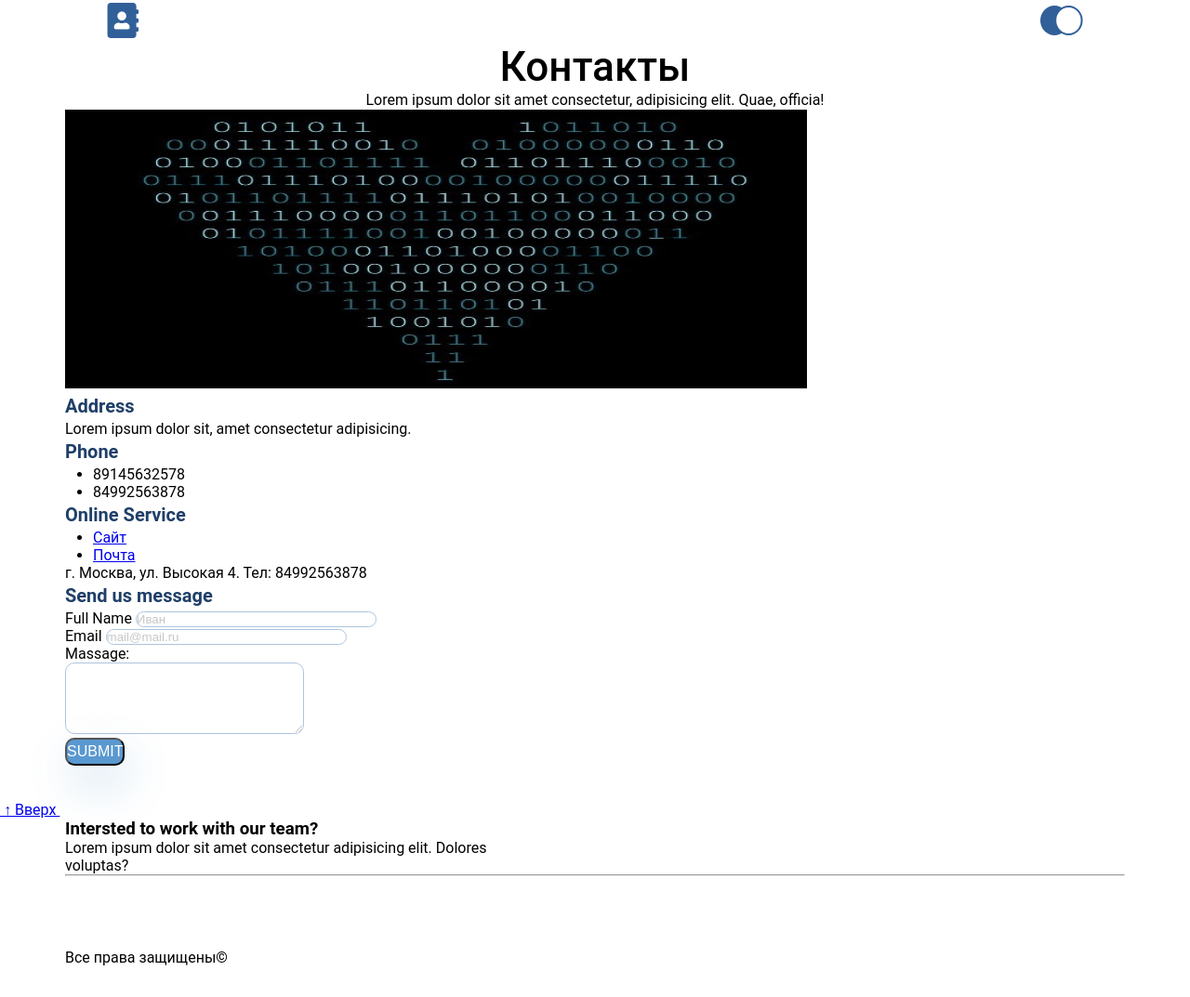
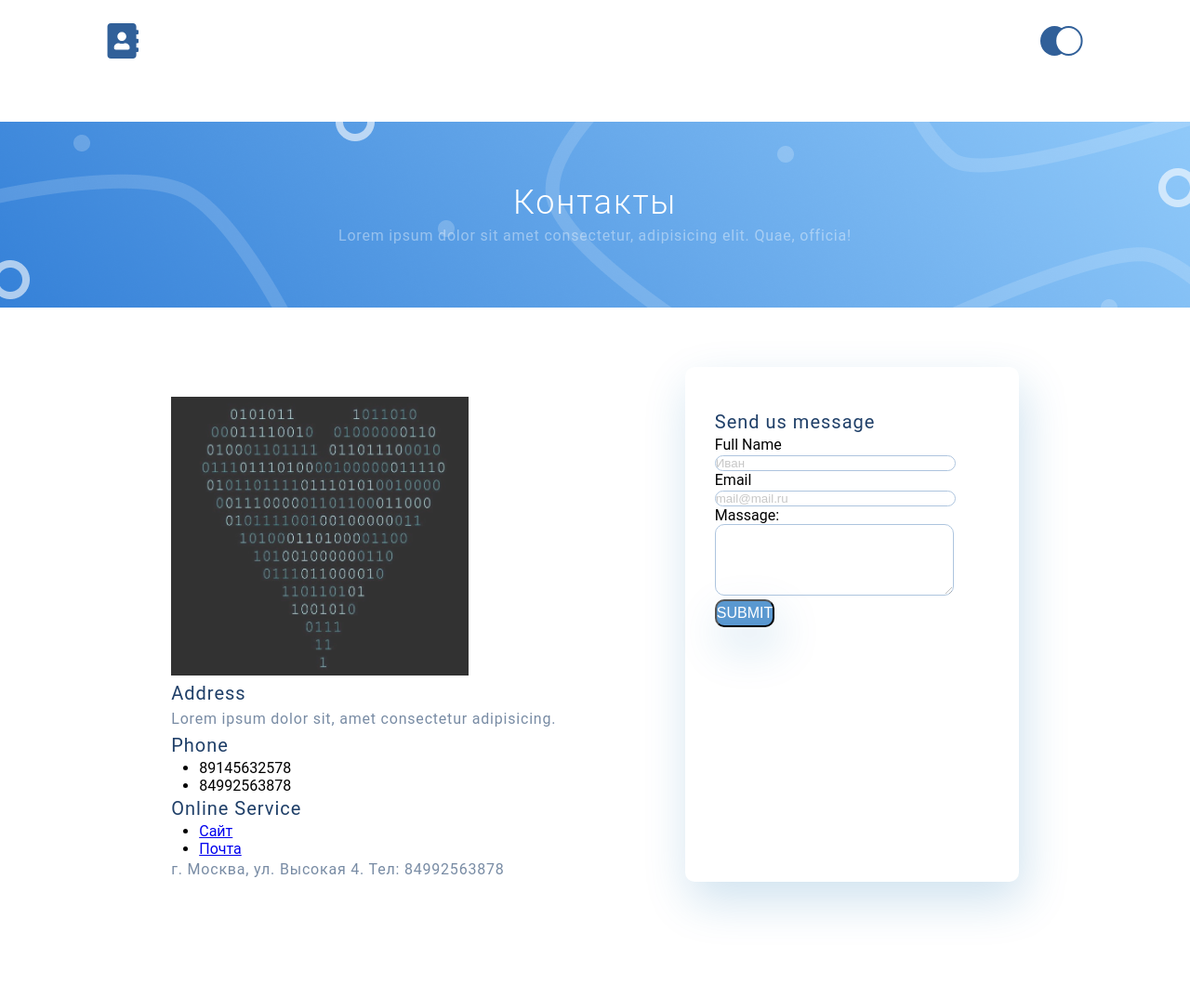
Before and after one commit to Gelignite87/My-repositories, a plain HTML site: page Lesson-1/contact.html in a window 1280 px wide. Shown: the part 39-1112 px from the top of the page at 93% size. Before the commit the page ends 1079 px from the top, so only its background shows below. Drawn offline with Linux system fonts and the light colour scheme.

Commit message:
15.05.2022 III

```diff
--- a/Lesson-1/contact.html
+++ b/Lesson-1/contact.html
@@ -10,80 +10,84 @@
 </head>
 
 <body>
-    <div class="div002">
-        <div class="div003">
-            <!--Зелёный блок-->
+    <div class="div005 container">
         <ol id=top class="div_ol001">
             <li style="min-width: 500px;"><a href="index.html"><img src="Images/logo.svg" alt="menu"></a></li>
             <li><a href="contact.html"><img src="Images/contacts.svg" alt="contact"></a></li>
         </ol>
     </div>
-    </div>
-    <div style="border: 1px solid white;" class="container">
-        <h2 class="class-h2">Контакты</h2>
-        <p class="paragraf" style="text-align: center;">Lorem ipsum dolor sit amet consectetur, adipisicing elit. Quae,
+    <div class="div002"></div>
+    <div class="div017" style="background-image: url(Images/Mask\ Group\ 4.png);">
+        <h2 style="color: white;" class="h3001">Контакты</h2>
+        <p class="p007" style="text-align: center;">Lorem ipsum dolor sit amet consectetur, adipisicing elit.
+            Quae,
             officia!</p>
     </div>
-    <div class="top_area1 container block_flex_space-around">
-        <div class="site_header">
-            <img class="image-1" src="Images/1 10.05.22.jpg" alt="Изображение">
-            <h4 class="class-h4">Address</h4>
-            <p class="paragraf">Lorem ipsum dolor sit, amet consectetur adipisicing.</p>
-            <h4 class="class-h4">Phone</h4>
+    </div>
+    <div class="div002 container">
+        <div class="div006 container">
+            <div>
+                <img class="image002" src="Images/1 10.05.22.jpg" alt="Изображение">
+                <h4 class="h4002">Address</h4>
+                <p class="p002">Lorem ipsum dolor sit, amet consectetur adipisicing.</p>
+                <h4 class="h4002">Phone</h4>
                 <ul style="padding-left: 30px;">
                     <li>89145632578</li>
                     <li>84992563878</li>
                 </ul>
-            <h4 class="class-h4">Online Service</h4>
+                <h4 class="h4002">Online Service</h4>
                 <ul style="padding-left: 30px;">
                     <li><a href="index.html">Сайт</a></li>
                     <li><a href="#email1">Почта</a></li>
                 </ul>
-            <p class="class-p">г. Москва, ул. Высокая&nbsp;4. Тел: 84992563878</p>
+                <p class="p002">г. Москва, ул. Высокая&nbsp;4. Тел: 84992563878</p>
             </div>
-        <div class="site_header">
+            <div class="div007">
                 <form action="#">
-                <h4 class="class-h4">Send us message</h4>
-                Full Name <input class="class-input" type="text" size="30" placeholder="Иван"><br>
-                Email <input class="class-input" type="email" size="30" placeholder="mail@mail.ru"><br>
+                    <h4 class="h4002">Send us message</h4>
+                    Full Name<br><input class="class-input" type="text" size="30" placeholder="Иван"><br>
+                    Email<br><input class="class-input" type="email" size="30" placeholder="mail@mail.ru"><br>
                     Massage:<br>
                     <textarea class="class-input" cols="30" rows="5"></textarea><br>
                     <button class="class-button" type="submit">Submit</button><br>
                 </form>
             </div>
         </div>
+    </div>
     <br>
-    <div class="container">
+    <div style="margin: 0 0 0 115px;" class="container">
         <script type="text/javascript" charset="utf-8" async
             src="https://api-maps.yandex.ru/services/constructor/1.0/js/?um=constructor%3A6a458b6970e40bfd735ead96252761825006e91eaa4a1f1a2470c650aadcfa81&amp;width=100%&amp;height=400&amp;lang=ru_RU&amp;scroll=true"></script>
     </div>
     <br>
-    <a class="a-up" href="#top">&nbsp;&uarr; Вверх&nbsp;</a>
-    <div class="footer">
-        <div class="container">
-            <!--Красный блок-->
-            <div class="basement2">
-                <!--Белый блок-->
-                <div class="basement-text">
-                    <!--<Белый блок-->
-                    <h3 style="width: 340px;" class="class-h3-basement">Intersted to work with our team?</h3>
-                    <p style="width: 495px;" class="class-p-basement">Lorem ipsum dolor sit amet consectetur adipisicing
-                        elit. Dolores
-                        voluptas?
+    <!--Невидимая кнопка вверх-->
+    <a class="button002" style="color: white;" href="#top">&nbsp;&uarr; Вверх</a>
+    <!--Подвал сайта-->
+    <div class="div011">
+        <div class="div012 container">
+            <div class="div013">
+                <div class="div014">
+                    <h3 style="width: 340px;" class="h3002">Intersted to work with our team?</h3>
+                    <p style="width: 495px;" class="p006">Lorem ipsum dolor sit amet, consectetur adipisicing elit,
+                        sed
+                        do eiusmod tempor incididunt ut labore et dolore magna aliqua. Ut enim ad minim veniam.
                     </p>
                 </div>
+                <div class="div014">
+                    <a href="#" class="button003">Let’s Talk</a>
                 </div>
-            <hr class="basement-hr">
-            <div class="basement-links">
+            </div>
+            <hr class="hr">
+            <div class="div015">
                 <!--<Белый блок-->
-                <ul class="class-ul-basement block_flex_space-around">
-                    <li>Lorem ipsum dolor sit amet.</li>
-                    <li>89140819327</li>
+                <ol class="div_ol002">
+                    <li class="li001">Lorem ipsum dolor sit amet.</li>
+                    <li class="li001">89140819327</li>
                     <li id="email1">railgun87@rambler.ru</li>
-                </ul>
-                <div class="all_rights_reserved">
+                </ol>
+                <div class="div016">
                     <!--<Белый блок-->
-                    <p class="class-p-basement">Все права защищены&copy;</p>
+                    <p class="p007">Все права защищены&copy;</p>
                 </div>
             </div>
         </div>
--- a/Lesson-1/style.css
+++ b/Lesson-1/style.css
@@ -154,6 +154,14 @@ body {
     margin: 50px 0 14px 0;
 }
 
+.h4002 {
+    font-weight: 400;
+    font-size: 20px;
+    line-height: 30px;
+    letter-spacing: 0.05em;
+    color: #1F3F68;
+}
+
 .class-input {
     border: 1px solid #356EAD;
     box-sizing: border-box;
@@ -177,12 +185,13 @@ body {
     width: 100%;
 }
 
-.image-1 {
-    width: 70%;
+.image002 {
     height: 300px;
     background-color: #fff;
     background-size: cover;
     background-position: center;
+    opacity: 0.8;
+    padding-top: 32px;
 }
 
 .div_ol001 {
@@ -369,3 +378,10 @@ body {
     margin: 64px 0 0 0;
     box-sizing: border-box;
 }
+
+.div017 {
+    width: 100%;
+    padding-top: 64px;
+    margin: 64px auto 0;
+    box-sizing: border-box;
+}
```
Also changed, not shown: Lesson-1/Images/Mask Group 4.png (added). Lines whose indentation alone changed are shown as unchanged.
